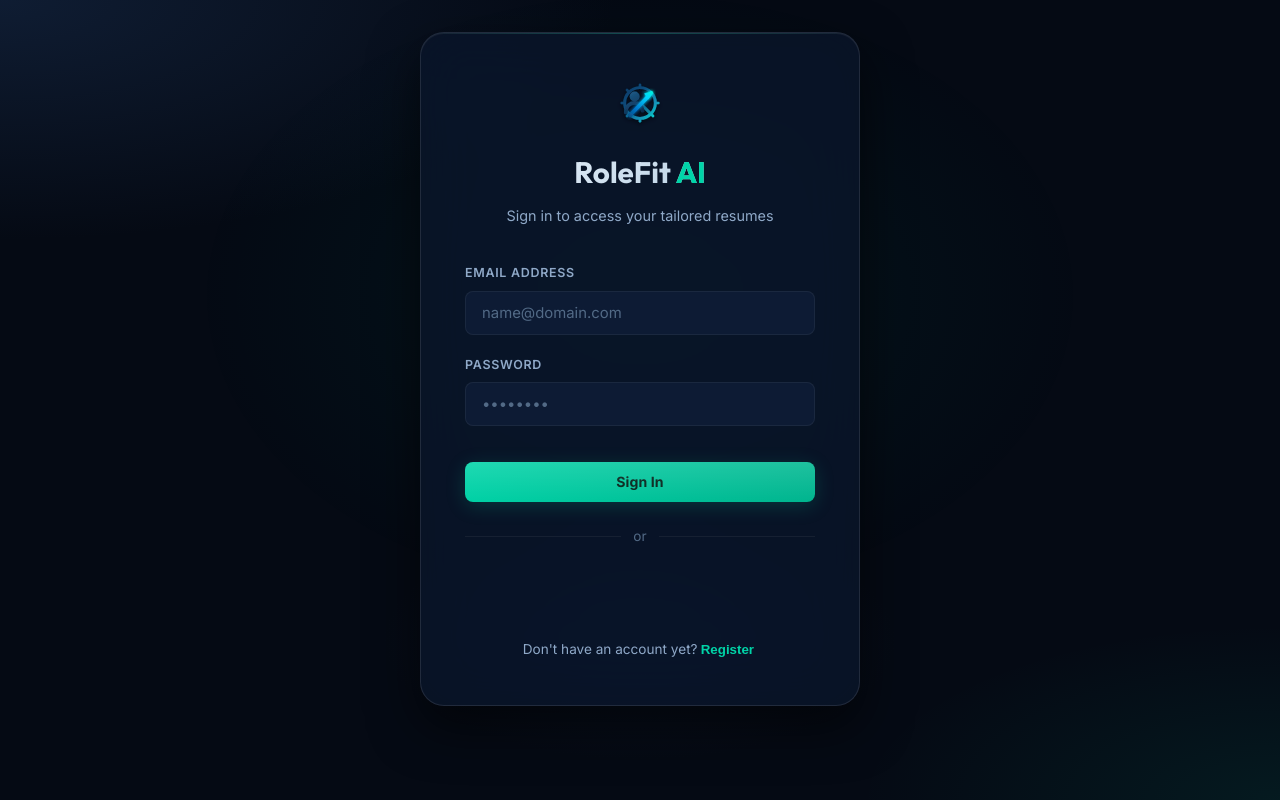
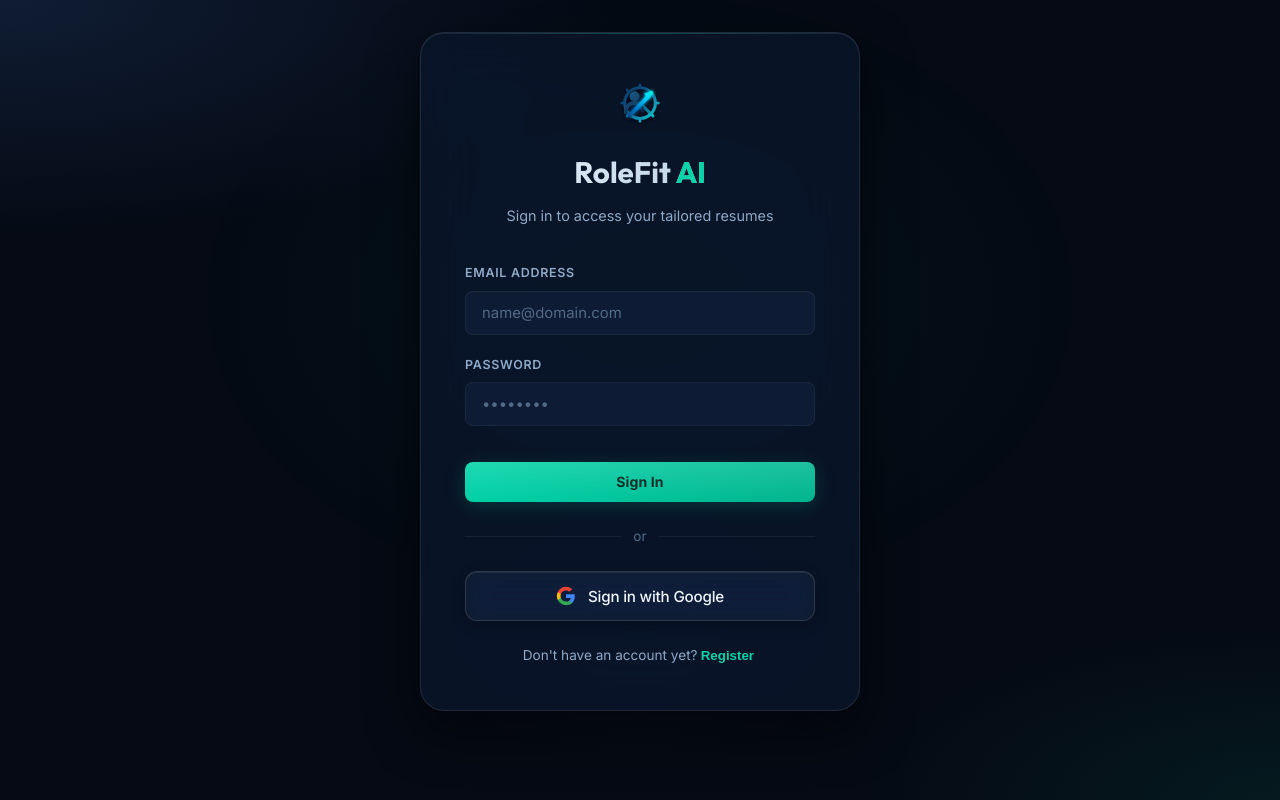
Before and after one commit to Akshay-Balachandran/rolefit-ai, a React (Vite) app in the folder frontend/: page / in a window 1280 px wide. Built offline with nearby package versions, Linux system fonts and the light colour scheme.

Commit message:
Upgrade Google Sign-In button to catchy modern glassmorphism UI with subtle mint hover glow

```diff
--- a/frontend/src/App.jsx
+++ b/frontend/src/App.jsx
@@ -410,14 +410,12 @@ function App() {
         const btnEl = document.getElementById('google-signin-btn');
         if (btnEl) {
           btnEl.innerHTML = '';
-          const containerWidth = btnEl.parentElement ? Math.min(btnEl.parentElement.offsetWidth, 360) : 320;
           window.google.accounts.id.renderButton(btnEl, {
-            theme: 'filled_blue',
+            theme: 'filled_black',
             size: 'large',
             text: 'signin_with',
-            width: Math.max(containerWidth, 250),
+            width: 360,
             shape: 'rectangular',
-            logo_alignment: 'left',
           });
         }
       }
@@ -925,8 +923,24 @@ function App() {
             <div style={{ flex: 1, height: '1px', background: 'var(--border-color)' }}></div>
           </div>
 
-          <div className="google-btn-wrapper" style={{ width: '100%', display: 'flex', justifyContent: 'center', marginBottom: '1.25rem', minHeight: '44px' }}>
-            <div id="google-signin-btn" style={{ width: '100%', display: 'flex', justifyContent: 'center' }}></div>
+          <div
+            className="google-btn-wrapper"
+            onClick={() => {
+              if (window.google?.accounts?.id) {
+                window.google.accounts.id.prompt();
+              }
+            }}
+          >
+            <button type="button" className="btn-google-custom">
+              <svg width="20" height="20" viewBox="0 0 24 24" style={{ flexShrink: 0, pointerEvents: 'none' }}>
+                <path fill="#4285F4" d="M22.56 12.25c0-.78-.07-1.53-.2-2.25H12v4.26h5.92c-.26 1.37-1.04 2.53-2.21 3.31v2.77h3.57c2.08-1.92 3.28-4.74 3.28-8.09z"/>
+                <path fill="#34A853" d="M12 23c2.97 0 5.46-.98 7.28-2.66l-3.57-2.77c-.98.66-2.23 1.06-3.71 1.06-2.86 0-5.29-1.93-6.16-4.53H2.18v2.84C3.99 20.53 7.7 23 12 23z"/>
+                <path fill="#FBBC05" d="M5.84 14.09c-.22-.66-.35-1.36-.35-2.09s.13-1.43.35-2.09V7.06H2.18C1.43 8.55 1 10.22 1 12s.43 3.45 1.18 4.94l2.85-2.22.81-.63z"/>
+                <path fill="#EA4335" d="M12 5.38c1.62 0 3.06.56 4.21 1.64l3.15-3.15C17.45 2.09 14.97 1 12 1 7.7 1 3.99 3.47 2.18 7.06l3.66 2.84c.87-2.6 3.3-4.52 6.16-4.52z"/>
+              </svg>
+              <span style={{ pointerEvents: 'none' }}>Sign in with Google</span>
+            </button>
+            <div id="google-signin-btn" className="google-signin-overlay"></div>
           </div>
 
           <p className="auth-toggle-text">
--- a/frontend/src/index.css
+++ b/frontend/src/index.css
@@ -900,27 +900,81 @@ textarea.form-control { resize: vertical; min-height: 120px; line-height: 1.55;
 }
 
 /* ======================================================
-   GOOGLE SIGN-IN NATIVE BUTTON CONTAINER
+   GOOGLE SIGN-IN MODERN GLASSMORPHISM BUTTON
    ====================================================== */
 .google-btn-wrapper {
+  position: relative;
   width: 100%;
   margin-bottom: 1.25rem;
-  display: flex;
-  justify-content: center;
-  align-items: center;
-  min-height: 44px;
+  cursor: pointer !important;
+  user-select: none !important;
 }
 
-#google-signin-btn {
+.btn-google-custom {
   width: 100%;
   display: flex;
+  align-items: center;
   justify-content: center;
+  gap: 0.75rem;
+  padding: 0.85rem 1.25rem;
+  background: rgba(255, 255, 255, 0.04);
+  backdrop-filter: blur(12px) saturate(160%);
+  border: 1px solid rgba(255, 255, 255, 0.12);
+  border-radius: var(--radius-md);
+  color: var(--text-primary);
+  font-family: var(--font-sans);
+  font-weight: 500;
+  font-size: 0.95rem;
+  letter-spacing: -0.2px;
+  transition: all 0.25s cubic-bezier(0.4, 0, 0.2, 1);
+  box-shadow: 0 4px 14px rgba(0, 0, 0, 0.25), inset 0 1px 0 rgba(255, 255, 255, 0.08);
+  cursor: pointer !important;
+  user-select: none !important;
 }
 
-#google-signin-btn iframe {
-  margin: 0 auto !important;
-  border-radius: var(--radius-md) !important;
-  box-shadow: 0 2px 8px rgba(0, 0, 0, 0.25) !important;
+.btn-google-custom * {
+  cursor: pointer !important;
+  user-select: none !important;
+  pointer-events: none;
+}
+
+.btn-google-custom:hover {
+  background: rgba(255, 255, 255, 0.08);
+  border-color: rgba(0, 212, 168, 0.4);
+  box-shadow: 0 6px 20px rgba(0, 212, 168, 0.15), inset 0 1px 0 rgba(255, 255, 255, 0.15);
+  transform: translateY(-1px);
+}
+
+.btn-google-custom:active {
+  transform: translateY(0);
+  box-shadow: 0 2px 8px rgba(0, 0, 0, 0.3);
+}
+
+.google-signin-overlay {
+  position: absolute;
+  top: 0;
+  left: 0;
+  width: 100%;
+  height: 100%;
+  opacity: 0.001;
+  overflow: hidden;
+  border-radius: var(--radius-md);
+  z-index: 5;
+  cursor: pointer !important;
+  pointer-events: auto;
+}
+
+.google-signin-overlay:empty {
+  pointer-events: none !important;
+}
+
+.google-signin-overlay iframe {
+  width: 100% !important;
+  height: 100% !important;
+  transform: scale(2) !important;
+  transform-origin: center !important;
+  cursor: pointer !important;
+  pointer-events: auto !important;
 }
 
 .header-logout-btn {
```
